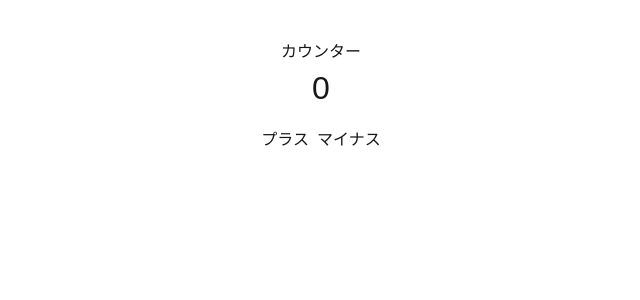
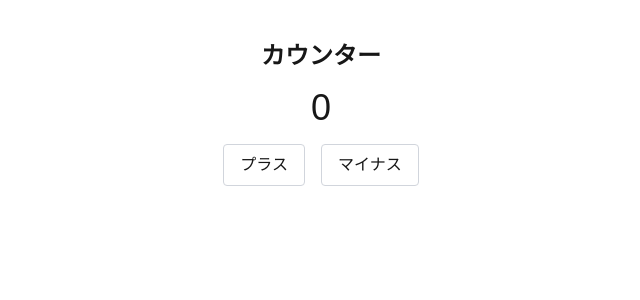
Before and after one commit to shirasuHigurashi/next-js-sample-app, a Next.js app: page /counter in a window 1280 px wide. Shown: the top 300 px of the page, without its empty margins (319-959 px from the left). Built offline with nearby package versions, Linux system fonts and the light colour scheme.

Commit message:
step6: style with Tailwind

```diff
--- a/src/views/CounterView/index.tsx
+++ b/src/views/CounterView/index.tsx
@@ -1,5 +1,6 @@
 "use client"
 
+import { mdxCompile } from "next/dist/build/swc/generated-native"
 import { useState ,useEffect, } from "react"
 
 //useEffect は変更を検知して処理を実行することができる関数です。
@@ -21,13 +22,19 @@ export function CounterView(){
     },[count])
 
     return(
-        <div style ={{maxWidth:400,margin:"40px auto",textAlign:"center"}}>
-        <h1>カウンター</h1>
-        <p style={{fontSize:32}}>{count}</p>
-        <div style={{marginTop:16,display:"flex",justifyContent:"center",gap:8}}>
-            <button onClick={handlePlusButtonClick}>プラス</button>
-            <button onClick={handleMinusButtonClick}>マイナス</button>
+        <div className="max-w-md mx-auto mt-10 text-center">
+
+                <h1 className="text-2xl font-bold">カウンター</h1>
+                <p className="text-4xl my-4">{count}</p>
+                <div className="flex justify-center gap-4">
+                    <button
+                    className ="px-4 py-2 rounded border border-gray-300 hover:gb-gray-50 active:scale-95"
+                    onClick={handlePlusButtonClick}>プラス</button>
+                    <button
+                    className ="px-4 py-2 rounded border border-gray-300 hover:gb-gray-50 active:scale-95"
+                    onClick={handleMinusButtonClick}>マイナス</button>
+                </div>
         </div>
-        </div>
+
     )
 }
```
